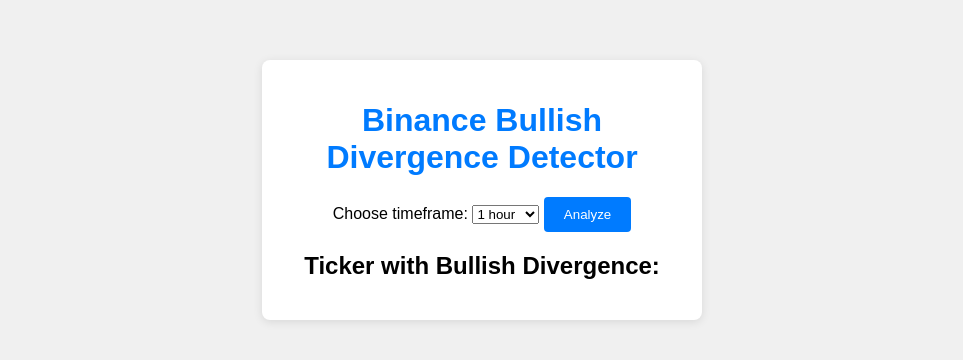
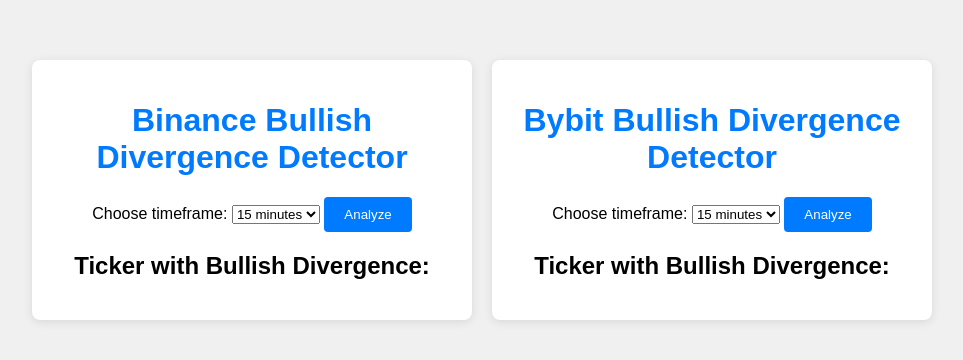
Before and after one commit to shidiqmuh0/bulldiv-binance-web, a plain HTML site: page index.html in a window 1280 px wide. Shown: the part 210-570 px from the top of the page, without its empty margins (158-1121 px from the left). Drawn offline with Linux system fonts and the light colour scheme.

Commit message:
add bybit

```diff
--- a/index.html
+++ b/index.html
@@ -3,25 +3,49 @@
 <head>
     <meta charset="UTF-8">
     <meta name="viewport" content="width=device-width, initial-scale=1.0">
-    <title>Binance Bullish Divergence Detector</title>
+    <title>Bullish Divergence Detector</title>
     <link rel="stylesheet" href="styles.css">
     <script src="https://cdn.jsdelivr.net/npm/ccxt@4.3.54/dist/ccxt.browser.min.js"></script>
 </head>
 <body>
     <div class="container">
+        <div class="exchange-container">
             <h1>Binance Bullish Divergence Detector</h1>
             <div class="form-group">
-            <label for="timeframe">Choose timeframe:</label>
-            <select id="timeframe">
+                <label for="binanceTimeframe">Choose timeframe:</label>
+                <select id="binanceTimeframe">
+                    <option value="15m">15 minutes</option>
+                    <option value="30m">30 minutes</option>
                     <option value="1h">1 hour</option>
                     <option value="4h">4 hours</option>
                     <option value="1d">1 day</option>
                 </select>
-            <button id="analyzeButton">Analyze</button>
+                <button id="binanceAnalyzeButton">Analyze</button>
             </div>
-        <div id="result">
+            <div id="binanceResult">
                 <h2>Ticker with Bullish Divergence:</h2>
-            <ul id="symbolsList"></ul>
+                <ul id="binanceSymbolsList"></ul>
+            </div>
+        </div>
+    </div>
+    <div class="container">
+        <div class="exchange-container">
+            <h1>Bybit Bullish Divergence Detector</h1>
+            <div class="form-group">
+                <label for="bybitTimeframe">Choose timeframe:</label>
+                <select id="bybitTimeframe">
+                    <option value="15m">15 minutes</option>
+                    <option value="30m">30 minutes</option>
+                    <option value="1h">1 hour</option>
+                    <option value="4h">4 hours</option>
+                    <option value="1d">1 day</option>
+                </select>
+                <button id="bybitAnalyzeButton">Analyze</button>
+            </div>
+            <div id="bybitResult">
+                <h2>Ticker with Bullish Divergence:</h2>
+                <ul id="bybitSymbolsList"></ul>
+            </div>
         </div>
     </div>
     <script src="script.js"></script>
--- a/script.js
+++ b/script.js
@@ -1,6 +1,14 @@
-document.getElementById('analyzeButton').addEventListener('click', async () => {
-    const timeframe = document.getElementById('timeframe').value;
-    const symbolsList = document.getElementById('symbolsList');
+document.getElementById('binanceAnalyzeButton').addEventListener('click', async () => {
+    await analyzeMarket('binance', 'binanceTimeframe', 'binanceSymbolsList');
+});
+
+document.getElementById('bybitAnalyzeButton').addEventListener('click', async () => {
+    await analyzeMarket('bybit', 'bybitTimeframe', 'bybitSymbolsList');
+});
+
+async function analyzeMarket(exchangeName, timeframeId, symbolsListId) {
+    const timeframe = document.getElementById(timeframeId).value;
+    const symbolsList = document.getElementById(symbolsListId);
     symbolsList.innerHTML = '';
 
     // Show loading spinner
@@ -14,7 +22,7 @@ document.getElementById('analyzeButton').addEventListener('click', async () => {
     symbolsList.appendChild(loadingText);
 
     try {
-        const exchange = new ccxt.binance();
+        const exchange = new ccxt[exchangeName]();
         const markets = await exchange.loadMarkets();
         const symbols = Object.keys(markets).filter(symbol => symbol.endsWith('/USDT'));
 
@@ -40,7 +48,7 @@ document.getElementById('analyzeButton').addEventListener('click', async () => {
                     symbolsList.appendChild(li);
                 }
             } catch (error) {
-                console.error(`Could not analyze ${symbol}:`, error);
+                console.error(`Could not analyze ${symbol} on ${exchangeName}:`, error);
             }
         }
 
@@ -49,11 +57,11 @@ document.getElementById('analyzeButton').addEventListener('click', async () => {
         symbolsList.removeChild(loadingText);
 
     } catch (error) {
-        console.error('Error loading markets:', error);
+        console.error(`Error loading markets for ${exchangeName}:`, error);
         // Optionally handle error display here
         symbolsList.innerHTML = '<p>Error loading data. Please try again.</p>';
     }
-});
+}
 
 function calculateMACD(closes) {
     const shortEMA = calculateEMA(closes, 12);
--- a/styles.css
+++ b/styles.css
@@ -10,6 +10,7 @@ body {
 
 .container {
     background-color: #ffffff;
+    margin: 10px;
     padding: 20px;
     border-radius: 8px;
     box-shadow: 0 2px 10px rgba(0, 0, 0, 0.1);
```
Lines whose indentation alone changed are shown as unchanged.
